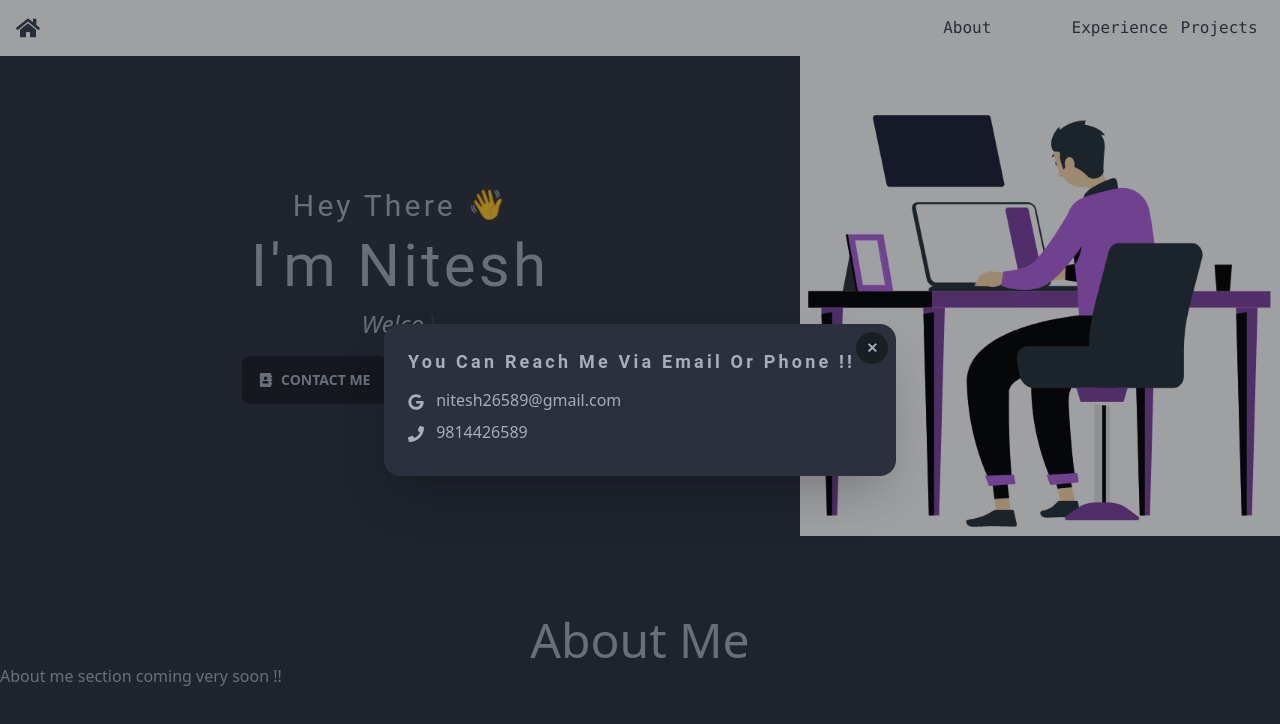
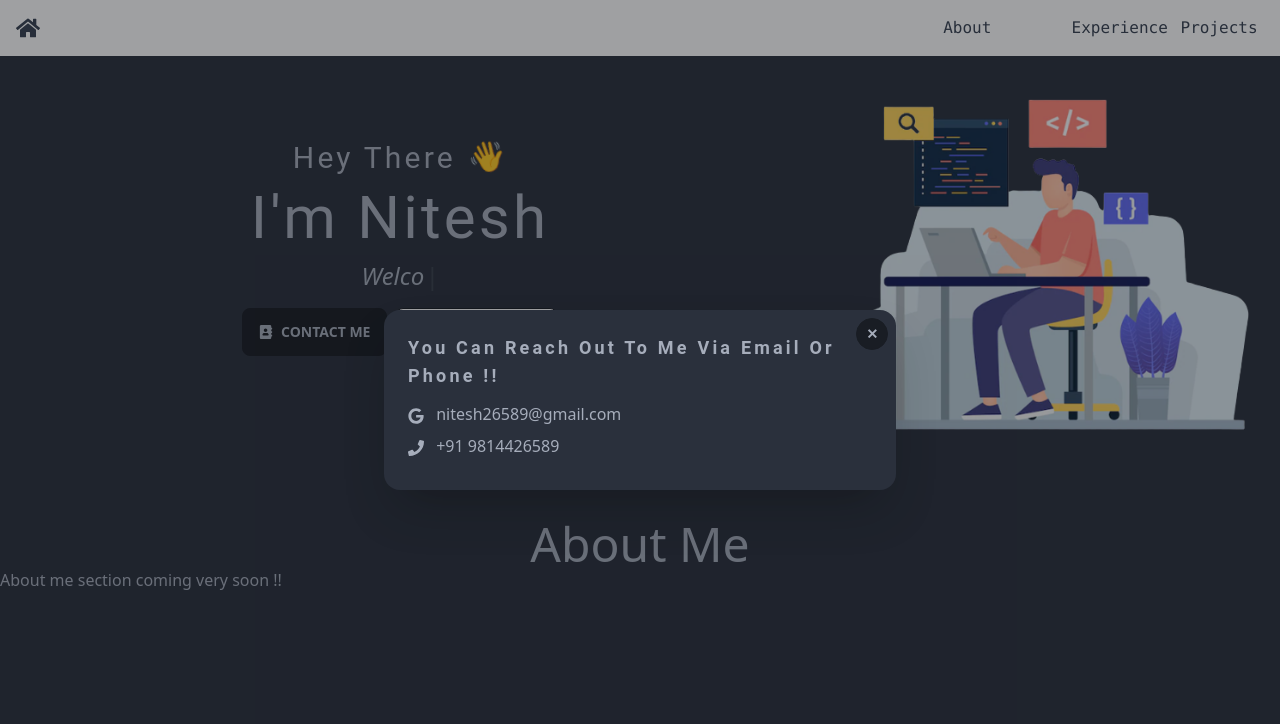
Before and after one commit to Niteshkumar152/Upgraded_Portfolio, a React (Create React App) app: page / in a window 1280 px wide. Both pictures are taken after a click on the label "CONTACT ME". Shown: the top 724 px of the page. Built offline with nearby package versions, Linux system fonts and the light colour scheme.

Commit message:
Some fixes

```diff
--- a/src/components/Contact.jsx
+++ b/src/components/Contact.jsx
@@ -13,14 +13,15 @@ const Contact = () => {
             ✕
           </label>
           <h3 class="text-lg font-bold">
-            You can reach me via email or phone !!
+            You can reach out to me via email or phone !!
           </h3>
           <p class="mt-2">
             <FaGoogle className="inline mr-2 hover:text-purple-400" />{" "}
             nitesh26589@gmail.com
           </p>
           <p class="py-2">
-            <FaPhone className="inline mr-2 hover:text-purple-400" /> 9814426589
+            <FaPhone className="inline mr-2 hover:text-purple-400" /> +91
+            9814426589
           </p>
         </div>
       </div>
--- a/src/pages/Home.jsx
+++ b/src/pages/Home.jsx
@@ -1,6 +1,6 @@
 import Typewriter from "typewriter-effect";
 //import socialLinks from "../constants/social_links";
-import heroImg from "../components/layout/assets/98636-coding.gif";
+import heroImg from "../components/layout/assets/hero_image.png";
 import heroMobileImg from "../components/layout/assets/hero_mobile_image.png";
 import { FaAddressBook, FaDownload } from "react-icons/fa";
 import Contact from "../components/Contact";
@@ -67,7 +67,7 @@ function Home() {
           */}
         </div>
 
-        <div className="mt-0 col-span-3 hidden md:block bg-white">
+        <div className="mt-0 col-span-3 hidden md:block">
           <img src={heroImg} alt="hero-img" />
         </div>
       </div>
```
Also changed, not shown: src/components/layout/assets/98636-coding.gif (deleted), src/components/layout/assets/hero_image.png (added).
